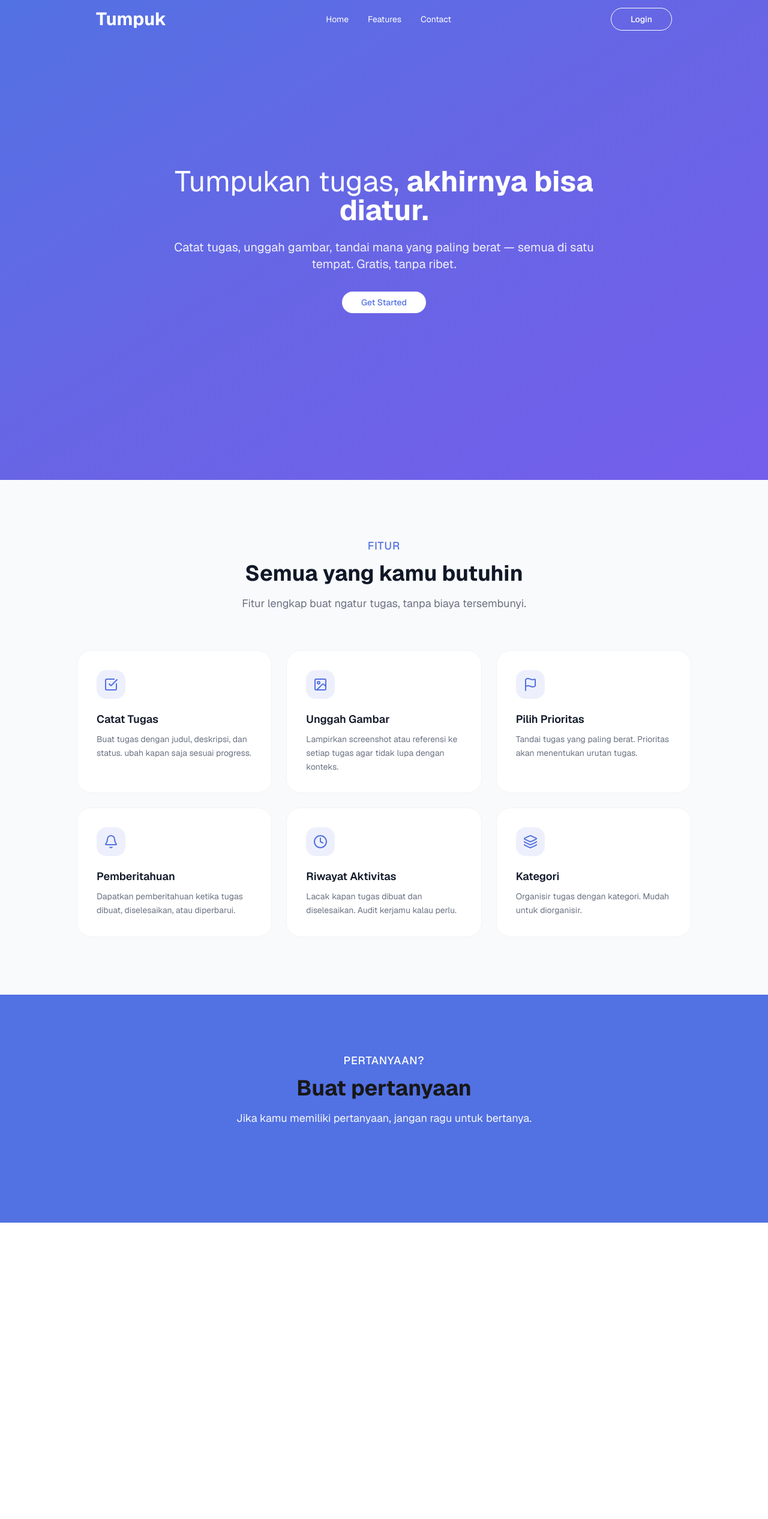
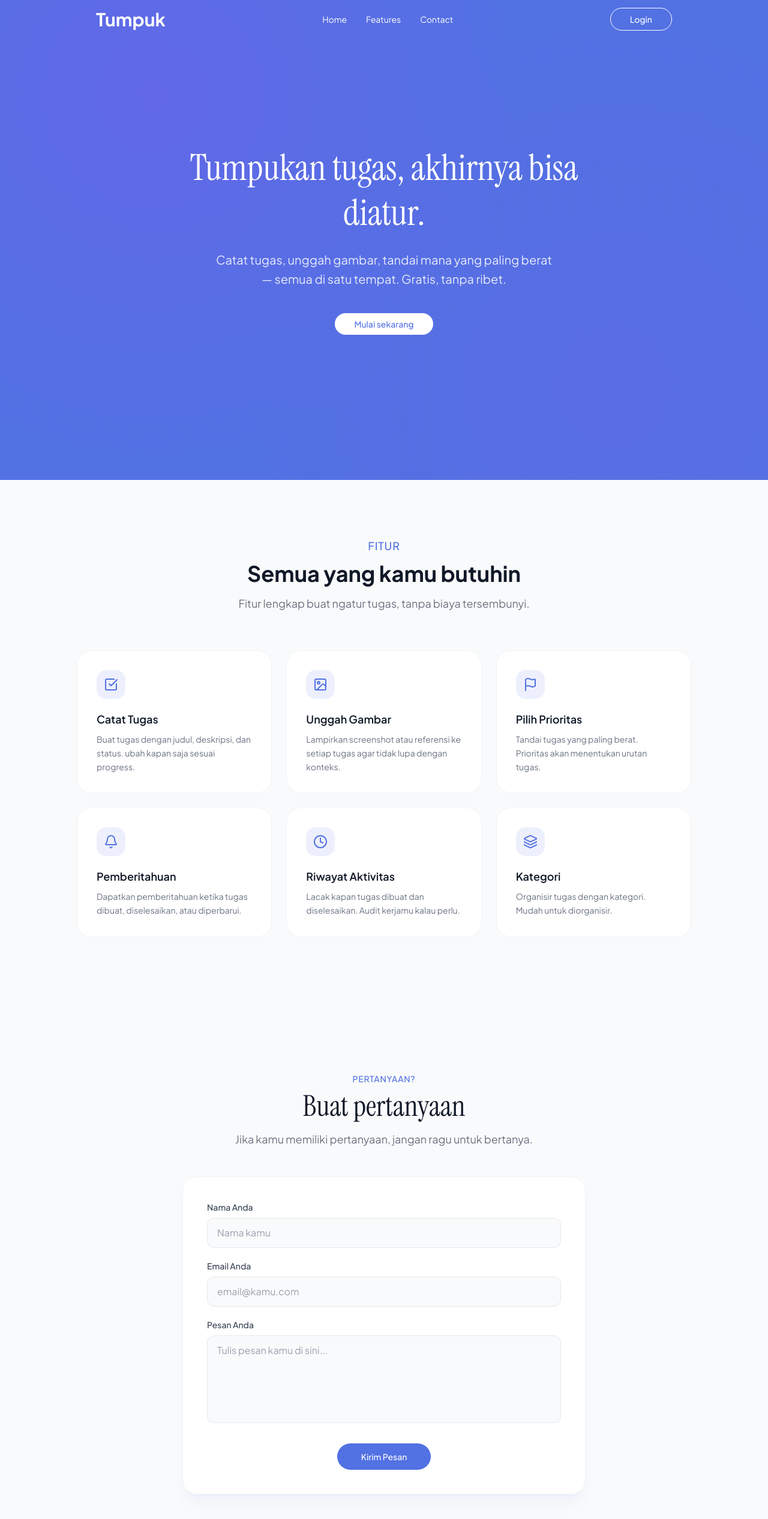
Before and after one commit to DenDev377/Tumpuk, a Next.js app: page / in a window 1280 px wide. Shown: the top 2532 px of the page at 60% size. Before the commit the page ends 2038 px from the top, so only its background shows below. Built offline with nearby package versions, Linux system fonts and the light colour scheme.

Commit message:
feat(ui): memperbarui gaya dan tata letak; menyempurnakan Navbar dan menambahkan ContactSection beserta formulir

```diff
--- a/app/globals.css
+++ b/app/globals.css
@@ -8,8 +8,11 @@
 @theme inline {
   --color-background: var(--background);
   --color-foreground: var(--foreground);
-  --font-sans: var(--font-geist-sans);
-  --font-mono: var(--font-geist-mono);
+  --color-brand-300: #745EEC;
+  --color-brand-400: #6865E5;
+  --color-brand-500: #5271E3;
+  --font-sans: var(--font-sans);
+  --font-serif: var(--font-serif);
 }
 
 @media (prefers-color-scheme: dark) {
@@ -22,9 +25,9 @@
 body {
   background: var(--background);
   color: var(--foreground);
-  font-family: Arial, Helvetica, sans-serif;
+  font-family: var(--font-sans), system-ui, sans-serif;
 }
-/* globals.css */
+
 html {
   scroll-behavior: smooth;
 }
--- a/app/layout.tsx
+++ b/app/layout.tsx
@@ -1,29 +1,34 @@
 import type { Metadata } from "next";
-import { Geist, Geist_Mono } from "next/font/google";
+import { Plus_Jakarta_Sans, Instrument_Serif } from "next/font/google";
 import "./globals.css";
 
-const geistSans = Geist({
-  variable: "--font-geist-sans",
+const jakartaSans = Plus_Jakarta_Sans({
+  variable: "--font-sans",
   subsets: ["latin"],
+  display: "swap",
 });
 
-const geistMono = Geist_Mono({
-  variable: "--font-geist-mono",
+const instrumentSerif = Instrument_Serif({
+  variable: "--font-serif",
   subsets: ["latin"],
+  weight: "400",
+  display: "swap",
 });
 
 export const metadata: Metadata = {
-  title: "Tumpuk App",
-  description: "Generated by create next app",
+  title: "Tumpuk — Atur tugas tanpa ribet",
+  description: "Catat tugas, unggah gambar, tandai prioritas. Semua di satu tempat.",
 };
 
 export default function RootLayout({ children }: LayoutProps<"/">) {
   return (
     <html
-      lang="en"
-      className={`${geistSans.variable} ${geistMono.variable} h-full antialiased`}
+      lang="id"
+      className={`${jakartaSans.variable} ${instrumentSerif.variable} h-full antialiased`}
     >
-      <body className="min-h-full flex flex-col">{children}</body>
+      <body className="min-h-full flex flex-col font-sans bg-white text-gray-900">
+        {children}
+      </body>
     </html>
   );
 }
--- a/app/page.tsx
+++ b/app/page.tsx
@@ -50,19 +50,25 @@ export default function Home() {
     <div className="flex flex-col min-h-screen font-sans">
       <Navbar />
 
-      <section className="bg-linear-to-br from-[#5271E3] via-[#6865E5] to-[#745EEC] min-h-screen flex flex-col items-center justify-center px-4">
+      <section
+        className="min-h-screen flex flex-col items-center justify-center px-6 py-32"
+        style={{
+          backgroundColor: "#5271E3",
+          backgroundImage:
+            "radial-gradient(circle at 20% 20%, rgba(116,94,236,0.45) 0%, transparent 50%), radial-gradient(circle at 80% 80%, rgba(104,101,229,0.35) 0%, transparent 50%)",
+        }}
+      >
         <div className="max-w-3xl text-center text-white">
-          <h1 className="text-4xl sm:text-5xl mb-6">
-            Tumpukan tugas,{" "}
-            <span className="font-bold">akhirnya bisa diatur.</span>
+          <h1 className="font-serif text-5xl sm:text-6xl leading-tight mb-6 font-normal">
+            Tumpukan tugas, akhirnya bisa diatur.
           </h1>
-          <p className="text-lg sm:text-xl text-white/90 mb-8">
+          <p className="text-lg sm:text-xl text-white/85 mb-10 font-sans max-w-xl mx-auto leading-relaxed">
             Catat tugas, unggah gambar, tandai mana yang paling berat — semua di
             satu tempat. Gratis, tanpa ribet.
           </p>
         </div>
         <Button href="#" variant="primary">
-          Get Started
+          Mulai sekarang
         </Button>
       </section>
 
--- a/components/ContactSection.tsx
+++ b/components/ContactSection.tsx
@@ -6,16 +6,79 @@ export default function ContactSection({
   subtitle,
 }: ContactSectionProps) {
   return (
-    <section className="bg-[#5271E3] py-24 px-4">
-      <div className="max-w-5xl mx-auto">
-        <div className="text-center mb-16">
-          <span className="inline-block text-lg font-medium text-white uppercase tracking-wider mb-3">
+    <section id="contact" className="bg-gray-50 py-32 px-6" id="contact">
+      <div className="max-w-2xl mx-auto">
+        <div className="text-center mb-12">
+          <span className="inline-block text-sm font-medium text-brand-500 uppercase tracking-wider mb-3">
             {eyebrow}
           </span>
-          <h2 className="text-3xl sm:text-4xl font-bold text-shadow-gray-100 mb-4">
+          <h2 className="font-serif text-4xl sm:text-5xl text-gray-900 mb-4 font-normal">
             {title}
           </h2>
-          <p className="text-lg text-gray-50 max-w-2xl mx-auto">{subtitle} </p>
+          <p className="text-lg text-gray-500 max-w-lg mx-auto leading-relaxed">
+            {subtitle}
+          </p>
+        </div>
+
+        <div className="bg-white rounded-3xl border border-gray-100 shadow-xl shadow-brand-500/5 p-8 sm:p-10">
+          <form action="" className="space-y-5">
+            <div>
+              <label
+                htmlFor="name"
+                className="block text-gray-700 text-sm font-medium mb-2"
+              >
+                Nama Anda
+              </label>
+              <input
+                type="text"
+                id="name"
+                name="name"
+                className="w-full rounded-xl border border-gray-200 bg-gray-50 px-4 py-3 text-gray-900 placeholder-gray-400 transition-colors focus:outline-none focus:border-brand-500 focus:ring-2 focus:ring-brand-500/20"
+                placeholder="Nama kamu"
+              />
+            </div>
+
+            <div>
+              <label
+                htmlFor="email"
+                className="block text-gray-700 text-sm font-medium mb-2"
+              >
+                Email Anda
+              </label>
+              <input
+                type="email"
+                id="email"
+                name="email"
+                className="w-full rounded-xl border border-gray-200 bg-gray-50 px-4 py-3 text-gray-900 placeholder-gray-400 transition-colors focus:outline-none focus:border-brand-500 focus:ring-2 focus:ring-brand-500/20"
+                placeholder="email@kamu.com"
+              />
+            </div>
+
+            <div>
+              <label
+                htmlFor="message"
+                className="block text-gray-700 text-sm font-medium mb-2"
+              >
+                Pesan Anda
+              </label>
+              <textarea
+                id="message"
+                name="message"
+                rows={5}
+                className="w-full rounded-xl border border-gray-200 bg-gray-50 px-4 py-3 text-gray-900 placeholder-gray-400 transition-colors focus:outline-none focus:border-brand-500 focus:ring-2 focus:ring-brand-500/20 resize-none"
+                placeholder="Tulis pesan kamu di sini..."
+              />
+            </div>
+
+            <div className="flex justify-center pt-2">
+              <button
+                type="submit"
+                className="inline-flex items-center justify-center rounded-full px-10 py-3 text-sm font-medium transition-colors bg-brand-500 text-white hover:bg-brand-400"
+              >
+                Kirim Pesan
+              </button>
+            </div>
+          </form>
         </div>
       </div>
     </section>
--- a/components/Navbar.tsx
+++ b/components/Navbar.tsx
@@ -1,3 +1,6 @@
+"use client";
+
+import { useEffect, useState } from "react";
 import Link from "next/link";
 import Logo from "./Logo";
 import Button from "./Button";
@@ -5,29 +8,49 @@ import Button from "./Button";
 const navLinks = [
   { href: "/", label: "Home" },
   { href: "#features", label: "Features" },
-  { href: "/contact", label: "Contact" },
+  { href: "#contact", label: "Contact" },
 ];
 
 export default function Navbar() {
+  const [scrolled, setScrolled] = useState(false);
+
+  useEffect(() => {
+    const handleScroll = () => {
+      setScrolled(window.scrollY > 100);
+    };
+
+    window.addEventListener("scroll", handleScroll);
+    handleScroll();
+    return () => window.removeEventListener("scroll", handleScroll);
+  }, []);
+
   return (
-    <nav className="fixed top-0 left-0 right-0 z-50 w-full bg-transparent">
+    <nav
+      className={`fixed top-0 left-0 right-0 z-50 w-full transition-colors duration-300 ${
+        scrolled ? "bg-white shadow-md" : "bg-transparent"
+      }`}
+    >
       <div className="max-w-5xl mx-auto px-4 sm:px-6 md:px-8">
         <div className="flex justify-between h-16 items-center">
-          <Logo className="text-white" />
+          <Logo className={scrolled ? "text-[#5271E3]" : "text-white"} />
 
           <div className="flex items-center gap-8">
             {navLinks.map((link) => (
               <Link
                 key={link.href}
                 href={link.href}
-                className="text-sm leading-6 text-white hover:text-white/80 transition-colors"
+                className={`text-sm leading-6 transition-colors ${
+                  scrolled
+                    ? "text-gray-700 hover:text-[#5271E3]"
+                    : "text-white hover:text-white/80"
+                }`}
               >
                 {link.label}
               </Link>
             ))}
           </div>
 
-          <Button href="/login" variant="outline">
+          <Button href="/login" variant={scrolled ? "primary" : "outline"}>
             Login
           </Button>
         </div>
```
